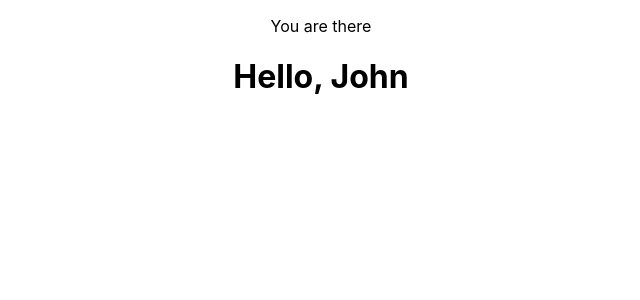
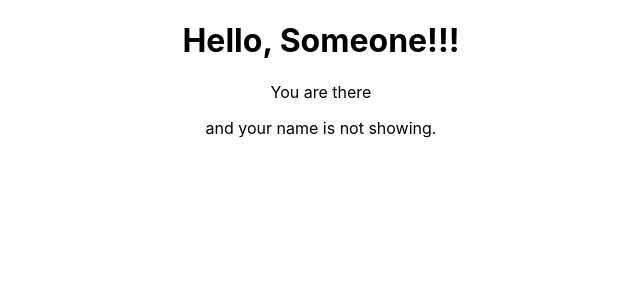
Before and after one commit to sparshcodingiiti/React_Learning, a React (Create React App) app: page / in a window 1280 px wide. Shown: the top 300 px of the page, without its empty margins (319-959 px from the left). Built offline with nearby package versions, Linux system fonts and the light colour scheme.

Commit message:
Fragments

```diff
--- a/src/App.js
+++ b/src/App.js
@@ -1,14 +1,27 @@
+import { Fragment } from 'react';
 import './App.css';
 
 const App = () => {
   const name = 'John';
-  const isNameShowing = true;
+  const isNameShowing = false;
   return (
     <div className="App">
+      <h1>Hello, {isNameShowing?name:"Someone!!!"}</h1>
     {name ?
-    <p>You are there</p>: <p>You are not there</p>
-    }
-      <h1>Hello, {isNameShowing?name:"Someone!!!"}</h1>
+    (
+      <>
+      <p>You are there</p>
+      <p>and your name is {isNameShowing?" ":"not "}showing. </p>
+      </>
+    )
+
+    :
+
+    ( <>
+      <p>You are not there</p>
+      <p>and your name is {isNameShowing?" ":"not "}showing. </p>
+      </>
+    )}
     </div>
   );
 }
```
